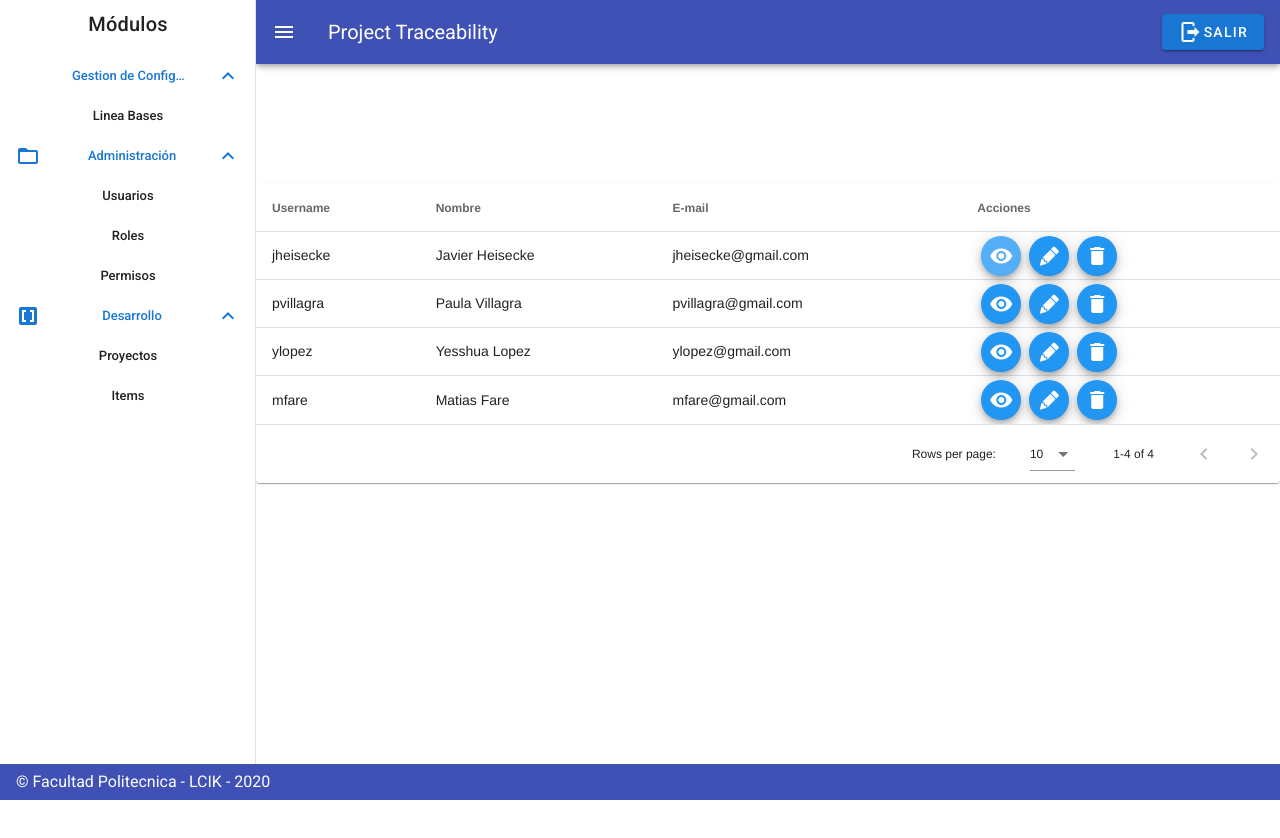
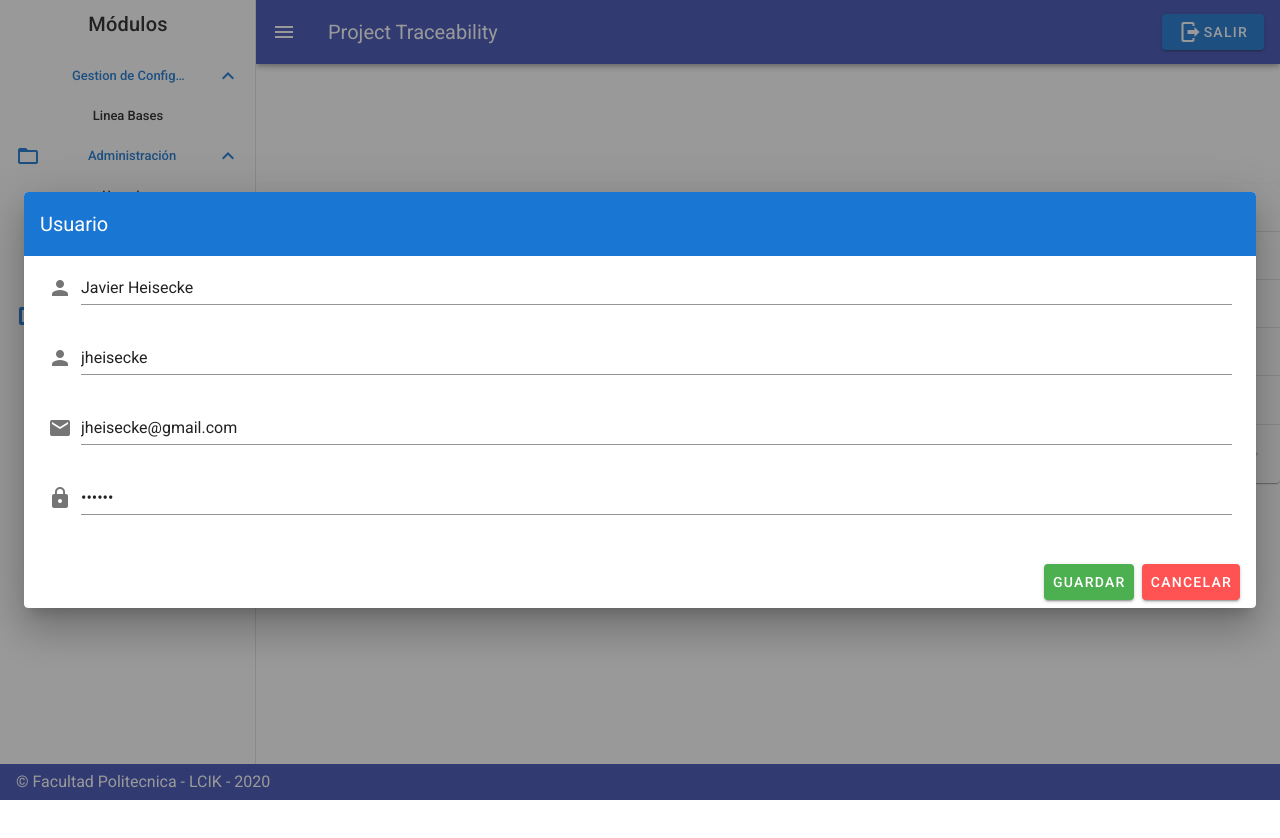
Before and after one commit to JHeisecke/project-traceability-web, a Vue app: page /trazabilidad/administracion/usuarios in a window 1280 px wide. Both pictures are taken after a click on the button 1001 px from the left and 255 px from the top of the page. Shown: the top 838 px of the page. Built offline with nearby package versions, Linux system fonts and the light colour scheme; a small style sheet from the web is missing.

Commit message:
Da funcionamiento al boton ver, editar y crear usuario

```diff
--- a/src/components/administration/UserForm.vue
+++ /dev/null
@@ -1,106 +0,0 @@
-<template>
-        <v-dialog v-model="showUserForm" persistent>
-            <v-card class="elevation-12">
-              <v-toolbar color="primary" dark flat >
-                <v-toolbar-title>Usuario</v-toolbar-title>
-                <v-spacer/>
-                <v-tooltip bottom>
-                </v-tooltip>
-              </v-toolbar>
-              <v-card-text>
-                <v-form v-model="validForm" ref="form" >
-                  <v-text-field
-                    v-model="user.nombreCompleto"
-                    label="Nombre completo del usuario"
-                    prepend-icon="person"
-                    :rules="nameRules"
-                    name="fullName"
-                    type="text" />
-                  <v-text-field
-                    v-model="user.username"
-                    label="Username"
-                    prepend-icon="person"
-                    :rules="usernameRules"
-                    name="username"
-                    type="text" />
-                  <v-text-field
-                    v-model="user.email"
-                    id="email"
-                    prepend-icon="mdi-email"
-                    :rules="emailRules"
-                    label="Correo electrónico"
-                    name="email"
-                    type="email"/>
-                  <v-text-field
-                    v-model="user.password"
-                    id="password"
-                    prepend-icon="lock"
-                    :rules="passwordRules"
-                    ref = "password"
-                    label="Contraseña"
-                    name="password"
-                    type="password"/>
-                  <v-text-field
-                    v-model="confirmPassword"
-                    id="confirmPass"
-                    prepend-icon="lock"
-                    label="Confirmar contraseña"
-                    :rules="confirmPasswordRules.concat(passwordConfirmationRule)"
-                    name="confirmPass"
-                    type="password"/>
-                </v-form>
-              </v-card-text>
-              <v-card-actions>
-                <v-spacer />
-                <v-btn color="success" @click="saveUser()">Guardar</v-btn>
-                <v-btn color="error" @click="deleteUser()">Eliminar</v-btn>
-              </v-card-actions>
-            </v-card>
-          </v-dialog>
-</template>
-
-<script>
-export default {
-  props: {
-    showUserForm : Boolean
-  },
-  data: () => ({
-    user : {
-      nombreCompleto : null,
-      username : null,
-      password : null,
-      email    : null
-    },
-    validForm  : false,
-    confirmPassword : "",
-
-    //reglas para campos de formularios
-    nameRules: [
-      v => !!v || "Nombre completo es requerido"
-    ],
-    usernameRules: [
-      v => !!v || "Usuario es requerido",
-      v => (v && v.length <= 10) || "El Usuario debe ser menor a 10 caracteres"
-    ],
-    emailRules: [
-      v => !!v || "E-mail es requerido",
-      v => /.+@.+/.test(v) || "E-mail debe ser valido"
-    ],
-    passwordRules: [
-      v => !!v || "Contraseña es requerida",
-      v => (v && v.length < 5) || "La contraseña debe tener 5 caracteres como minimo"
-    ],
-    confirmPasswordRules: [
-      v => !!v || "Confirmar la contraseña es requerida"
-    ]
-  }),
-  methods : {
-    saveUser() {
-        //axios
-    },
-    deleteUser() {
-        //axios
-    }
-  }
-}
-</script>
--- a/src/components/administration/vue-table-users.vue
+++ b/src/components/administration/vue-table-users.vue
@@ -9,25 +9,103 @@
         <template v-slot:item.actions="{ item }">
               <tr>
                 <td>
-                    <v-btn class="mx-1" fab dark small color="blue" @click="viewUser(item.username)">
+                    <v-btn class="mx-1" fab dark small color="blue" @click="viewUser(item)">
                         <v-icon dark>mdi-eye</v-icon>
                     </v-btn>
-                    <v-btn class="mx-1" fab dark small color="blue" @click="editUser(item.username)">
+                    <v-btn class="mx-1" fab dark small color="blue" @click="editUser(item)">
                         <v-icon dark>mdi-lead-pencil</v-icon>
                     </v-btn>
-                    <v-btn class="mx-1" fab dark small color="blue" @click="deleteUser(item.username)">
+                    <v-btn class="mx-1" fab dark small color="blue" @click="deleteUser(item)">
                         <v-icon dark>mdi-delete</v-icon>
                     </v-btn>
                 </td>
               </tr>
         </template>
     </v-data-table>
-    <UserForm :showUserForm="showUserForm"></UserForm>
+    <v-btn @click="createUser()">NEW USER</v-btn>
+    <!-- DIALOGO CON EL FORMULARIO PARA CREACION/EDICION DE USUARIOS-->
+    <v-dialog v-model="showUserForm" persistent>
+      <v-card class="elevation-12">
+        <v-toolbar color="primary" dark flat >
+          <v-toolbar-title>Usuario</v-toolbar-title>
+          <v-spacer/>
+          <v-tooltip bottom>
+          </v-tooltip>
+        </v-toolbar>
+        <v-card-text>
+          <v-form v-model="validForm" ref="form" v-if="editMode">
+            <v-text-field
+              v-model="user.nombreCompleto"
+              label="Nombre completo del usuario"
+              prepend-icon="person"
+              :rules="nameRules"
+              name="fullName"
+              type="text" />
+            <v-text-field
+              v-model="user.username"
+              label="Username"
+              prepend-icon="person"
+              :rules="usernameRules"
+              name="username"
+              type="text" />
+            <v-text-field
+              v-model="user.email"
+              id="email"
+              prepend-icon="mdi-email"
+              :rules="emailRules"
+              label="Correo electrónico"
+              name="email"
+              type="email"/>
+            <v-text-field
+              v-model="user.password"
+              id="password"
+              prepend-icon="lock"
+              :rules="passwordRules"
+              ref = "password"
+              label="Contraseña"
+              name="password"
+              type="password"/>
+            <v-text-field
+              v-model="confirmPassword"
+              id="confirmPass"
+              prepend-icon="lock"
+              label="Confirmar contraseña"
+              :rules="confirmPasswordRules.concat(passwordConfirmationRule)"
+              name="confirmPass"
+              type="password"/>
+          </v-form>
+          <div v-else>
+            <v-text-field
+              v-model="user.nombreCompleto"
+              readonly
+              prepend-icon="person"
+              name="fullName"
+              type="text" />
+            <v-text-field
+              v-model="user.username"
+              readonly
+              prepend-icon="person"
+              name="username"
+              type="text" />
+            <v-text-field v-model="user.email"
+              prepend-icon="mdi-email"
+              readonly=""
+              name="email"
+              type="email"/>
+            <v-text-field v-model="user.password" readonly prepend-icon="lock" name="confirmPass" type="password"/>
+          </div>
+        </v-card-text>
+        <v-card-actions>
+          <v-spacer />
+          <v-btn color="success" @click="saveUser()">Guardar</v-btn>
+          <v-btn color="error" @click="closeForm()">Cancelar</v-btn>
+        </v-card-actions>
+      </v-card>
+    </v-dialog>
   </div>
 </template>
 
 <script>
-  import UserForm from '@/components/administration/UserForm.vue';
   export default {
     props: {
       source: String,
@@ -35,23 +113,85 @@
       itemsPerPage: String,
       items: [],
     },
-    components: {
-      UserForm
-    },
     data: () => ({
-      showUserForm : false
+      showUserForm : false,
+      user : {
+        nombreCompleto : null,
+        username : null,
+        password : null,
+        email    : null
+      },
+      editMode : Boolean,
+      validForm  : false,
+      confirmPassword : "",
+      //reglas para campos de formularios
+      nameRules: [
+        v => !!v || "Nombre completo es requerido"
+      ],
+      usernameRules: [
+        v => !!v || "Usuario es requerido",
+        v => (v && v.length <= 10) || "El Usuario debe ser menor a 10 caracteres"
+      ],
+      emailRules: [
+        v => !!v || "E-mail es requerido",
+        v => /.+@.+/.test(v) || "E-mail debe ser valido"
+      ],
+      passwordRules: [
+        v => !!v || "Contraseña es requerida",
+      ],
+      confirmPasswordRules: [
+        v => !!v || "Confirmar la contraseña es requerida"
+      ]
     }),
     methods: {
-      editUser (codigo) {
+      editUser (item) {
         this.showUserForm = true
-        alert(`estas editando el usuario ${codigo}`)
+        this.user.nombreCompleto = item.nombreCompleto
+        this.user.username = item.username
+        this.user.password = item.password
+        this.confirmPassword = item.password
+        this.user.email = item.email
+        this.editMode = true
       },
-      deleteUser (codigo) {
-        alert(`estas borrando al usuario ${codigo}`)
+      deleteUser (item) {
+        alert(`estas borrando al usuario ${item.nombreCompleto}`)
+        //axios delete user
       },
-      viewUser (codigo) {
-        alert(`estas viendo al usuario ${codigo}`)
+      createUser(){
+        this.user.nombreCompleto = ""
+        this.user.username = ""
+        this.user.password = ""
+        this.user.email = ""
+        this.confirmPassword = ""
+        this.editMode = true
+        this.showUserForm = true
       },
+      viewUser (item) {
+        this.editMode = false
+        this.showUserForm = true
+        this.user.nombreCompleto = item.nombreCompleto
+        this.user.username = item.username
+        this.user.password = item.password
+        this.confirmPassword = item.password
+        this.user.email = item.email
+      },
+      saveUser() {
+          //axios
+      },
+      closeForm() {
+        this.showUserForm = !this.showUserForm
+      }
+    },
+    computed: {
+      /*
+        * Concatenamos regla de contraseñas iguales, porque no existe una forma de validacion por vuetify
+        * va en el computed porque confirmPassword DEPENDEN de password, Vue sabe en que momento ejecutar
+        * este metodo
+      */
+      passwordConfirmationRule() {
+        return () =>
+          this.newUser.password === this.newUser.confirmPassword || "Las contraseñas son distintas";
+      }
     }
   }
 </script>
--- a/src/views/TraceabilityMenu.vue
+++ b/src/views/TraceabilityMenu.vue
@@ -11,7 +11,7 @@
           </v-list-item-title>
         </v-list-item-content>
       </v-list-item>
-  <v-list dense>
+      <v-list dense>
         <v-list-group prepend-icon="mdi-settings" value="true">
           <template v-slot:activator>
             <v-list-item-title>Gestion de Configuración</v-list-item-title>
--- a/src/views/modules/administration/UserMenu.vue
+++ b/src/views/modules/administration/UserMenu.vue
@@ -24,7 +24,6 @@
           <template v-slot:activator>
             <v-list-item-title>Administración</v-list-item-title>
           </template>
-
             <v-list-item link>
               <v-list-item-title @click="showingUsers()">Usuarios</v-list-item-title>
             </v-list-item>
@@ -34,7 +33,6 @@
             <v-list-item link>
               <v-list-item-title >Permisos</v-list-item-title>
             </v-list-item>
-
         </v-list-group>
         <v-list-group prepend-icon="mdi-code-array" value="true">
           <template v-slot:activator>
@@ -64,8 +62,7 @@
     </v-app-bar>
 
     <v-content>
-      <vueTableUsers  :headers="headers" :items="items" :itemsPerPage="itemsPerPage"
-      v-if="section == 'users'"></vueTableUsers>
+      <vueTableUsers  :headers="headers" :items="items" :itemsPerPage="itemsPerPage"></vueTableUsers>
     </v-content>
     <v-footer
       color="indigo"
@@ -97,41 +94,38 @@
             sortable: false,
             value: 'username',
           },
-          { text: 'Nombre', value: 'nombre' },
+          { text: 'Nombre Completo', value: 'nombreCompleto' },
           { text: 'E-mail', value: 'email' },
           { text: 'Acciones', value: 'actions' }
       ],
       items: [
         {
           username: 'jheisecke',
-          nombre: 'Javier Heisecke',
+          nombreCompleto: 'Javier Heisecke',
           email: 'jheisecke@gmail.com',
-          actions: '',
+          password: '123456',
         },
         {
           username: 'pvillagra',
-          nombre: 'Paula Villagra',
+          nombreCompleto: 'Paula Villagra',
           email: 'pvillagra@gmail.com',
-          actions: '',
+          password: '123456',
         },
         {
           username: 'ylopez',
-          nombre: 'Yesshua Lopez',
+          nombreCompleto: 'Yesshua Lopez',
           email: 'ylopez@gmail.com',
-          actions: '',
+          password: '123456',
         },
         {
           username: 'mfare',
-          nombre: 'Matias Fare',
+          nombreCompleto: 'Matias Fare',
           email: 'mfare@gmail.com',
-          actions: '',
+          password: '123456',
         }
       ],
     }),
     methods: {
-      showingUsers() {
-        this.section = "users"
-      },
       showingProjects() {
         this.$router.push({name: 'traceability-menu'});
       }
```
